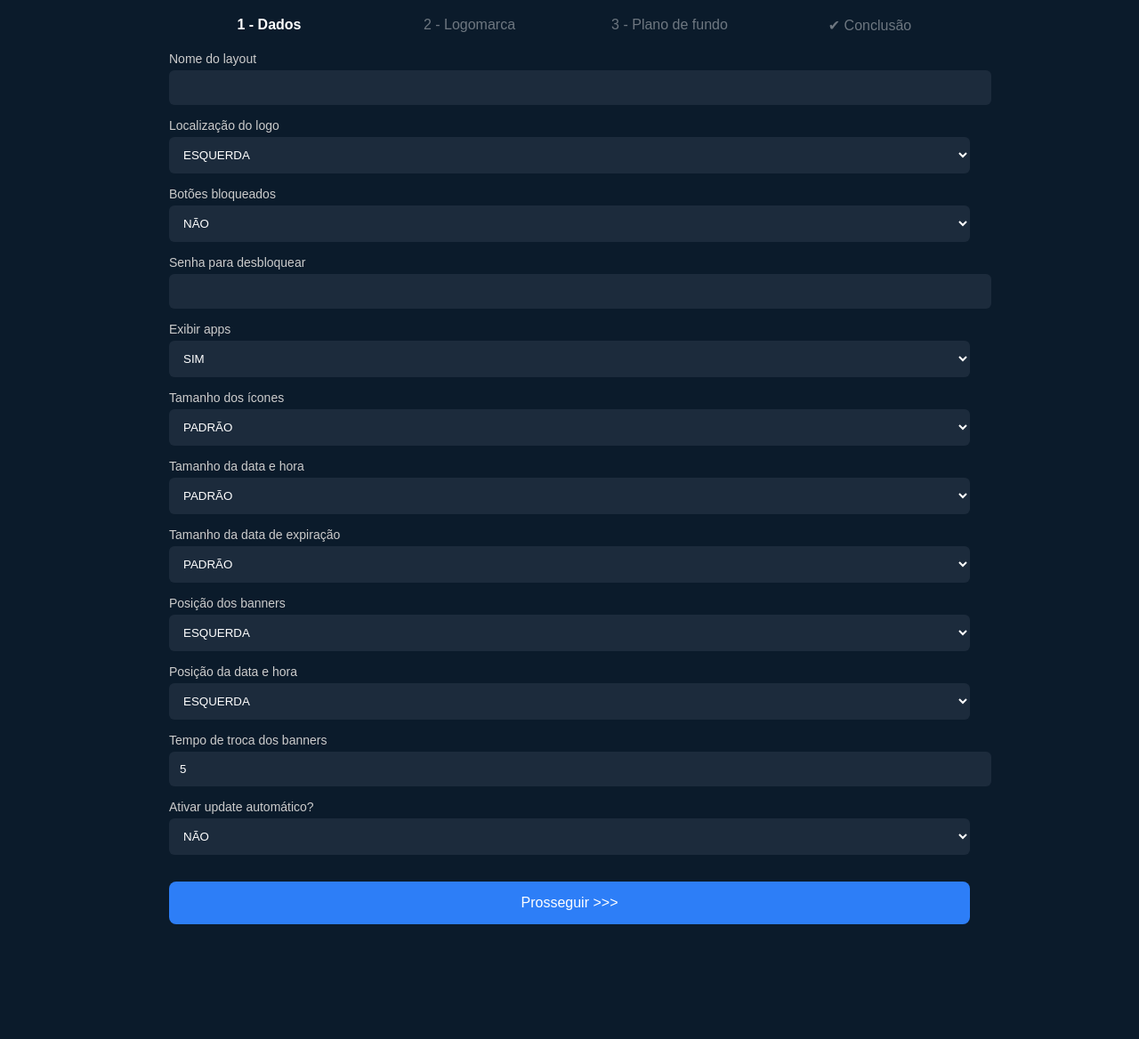
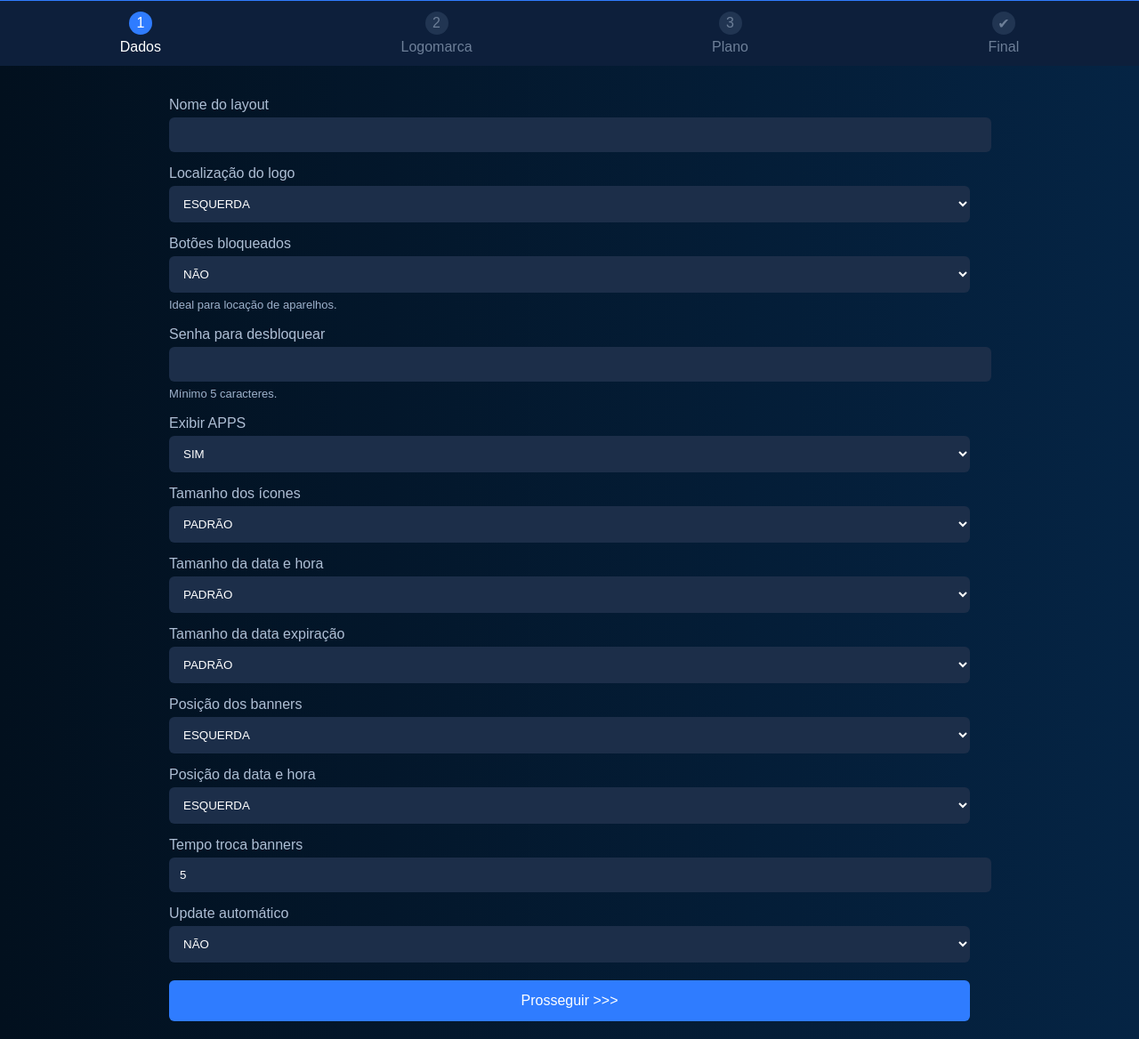
Before and after one commit to lpsmservice/lpsm-backend, a website: page painel/addlayout.html in a window 1280 px wide. Shown: the part 52-1220 px from the top of the page at 89% size. Before the commit the page ends 1111 px from the top, so only its background shows below. Drawn offline with Linux system fonts and the light colour scheme.

Commit message:
corrige menu dos layouts

```diff
--- a/painel/addlayout.html
+++ b/painel/addlayout.html
@@ -6,79 +6,100 @@
 
 <style>
 body {
-  background: #0b1b2b;
-  color: #fff;
-  font-family: Arial;
-  margin: 0;
+  margin:0;
+  font-family:Arial;
+  background: linear-gradient(90deg,#02101e,#052444);
+  color:#fff;
 }
 
-.topbar {
-  background: #2d7ef7;
-  padding: 15px;
-  text-align: center;
-  font-weight: bold;
-  font-size: 18px;
+/* TOPO */
+.topbar{
+  background:#2f7cff;
+  padding:16px;
+  text-align:center;
+  font-weight:bold;
+  font-size:18px;
+  position:sticky;
+  top:0;
 }
 
-.container {
-  padding: 20px;
-  max-width: 900px;
-  margin: auto;
+/* PASSOS */
+.steps{
+  display:flex;
+  justify-content:space-around;
+  background:#0d1f3b;
+  padding:12px 0;
 }
 
-h2 {
-  margin-top: 0;
+.step{
+  text-align:center;
+  color:#6d7f98;
 }
 
-.input-group {
-  margin-bottom: 15px;
+.step.active{
+  color:#fff;
 }
 
-label {
-  display: block;
-  margin-bottom: 5px;
-  font-size: 14px;
-  color: #ccc;
+.circle{
+  width:26px;
+  height:26px;
+  border-radius:50%;
+  background:#213552;
+  display:flex;
+  align-items:center;
+  justify-content:center;
+  margin:auto;
+  margin-bottom:5px;
 }
 
-input, select {
-  width: 100%;
-  padding: 12px;
-  border-radius: 6px;
-  border: none;
-  background: #1c2b3c;
-  color: #fff;
+.step.active .circle{
+  background:#2f7cff;
 }
 
-button {
-  width: 100%;
-  padding: 15px;
-  background: #2d7ef7;
-  border: none;
-  color: #fff;
-  border-radius: 8px;
-  cursor: pointer;
-  margin-top: 15px;
-  font-size: 16px;
+/* CONTEUDO */
+.container{
+  padding:20px;
+  max-width:900px;
+  margin:auto;
 }
 
-.steps {
-  display: flex;
-  justify-content: space-between;
-  margin-bottom: 20px;
+label{
+  display:block;
+  margin-top:15px;
+  margin-bottom:5px;
+  color:#aebed4;
 }
 
-.step {
-  flex: 1;
-  text-align: center;
-  opacity: 0.4;
+input,select{
+  width:100%;
+  padding:12px;
+  border:none;
+  border-radius:6px;
+  background:#1c2e49;
+  color:#fff;
 }
 
-.step.active {
-  opacity: 1;
-  font-weight: bold;
+.info{
+  font-size:13px;
+  color:#9fb1cb;
+  margin-top:5px;
+  line-height:1.4;
 }
 
+button{
+  width:100%;
+  margin-top:20px;
+  padding:14px;
+  border:none;
+  border-radius:6px;
+  background:#2f7cff;
+  color:#fff;
+  font-size:16px;
+  cursor:pointer;
+}
+
+.section{display:none;}
+.section.active{display:block;}
 </style>
 </head>
 
@@ -86,141 +107,110 @@ button {
 
 <div class="topbar">Editar layout</div>
 
+<div class="steps">
+  <div class="step active"><div class="circle">1</div>Dados</div>
+  <div class="step"><div class="circle">2</div>Logomarca</div>
+  <div class="step"><div class="circle">3</div>Plano</div>
+  <div class="step"><div class="circle">✔</div>Final</div>
+</div>
+
 <div class="container">
 
-<div class="steps">
-  <div class="step active">1 - Dados</div>
-  <div class="step">2 - Logomarca</div>
-  <div class="step">3 - Plano de fundo</div>
-  <div class="step">✔ Conclusão</div>
-</div>
+<!-- STEP 1 -->
+<div id="s1" class="section active">
 
-<!-- STEP 1 -->
-<div id="step1">
-
-  <div class="input-group">
 <label>Nome do layout</label>
 <input id="name">
-  </div>
 
-  <div class="input-group">
 <label>Localização do logo</label>
 <select id="logoPosition">
 <option>ESQUERDA</option>
+<option>CENTRO</option>
 <option>DIREITA</option>
-      <option>CENTRO</option>
 </select>
-  </div>
 
-  <div class="input-group">
 <label>Botões bloqueados</label>
 <select id="blocked">
 <option>NÃO</option>
 <option>SIM</option>
 </select>
+<div class="info">
+Ideal para locação de aparelhos.
 </div>
 
-  <div class="input-group">
 <label>Senha para desbloquear</label>
 <input id="password">
+<div class="info">
+Mínimo 5 caracteres.
 </div>
 
-  <div class="input-group">
-    <label>Exibir apps</label>
+<label>Exibir APPS</label>
 <select id="showApps">
 <option>SIM</option>
 <option>NÃO</option>
 </select>
-  </div>
 
-  <div class="input-group">
 <label>Tamanho dos ícones</label>
 <select id="iconSize">
 <option>PADRÃO</option>
 <option>PEQUENO</option>
 <option>GRANDE</option>
 </select>
-  </div>
 
-  <div class="input-group">
 <label>Tamanho da data e hora</label>
 <select id="clockSize">
 <option>PADRÃO</option>
 <option>PEQUENO</option>
 <option>GRANDE</option>
 </select>
-  </div>
 
-  <div class="input-group">
-    <label>Tamanho da data de expiração</label>
+<label>Tamanho da data expiração</label>
 <select id="expireSize">
 <option>PADRÃO</option>
 <option>PEQUENO</option>
 <option>GRANDE</option>
 </select>
-  </div>
 
-  <div class="input-group">
 <label>Posição dos banners</label>
 <select id="bannerPosition">
 <option>ESQUERDA</option>
 <option>DIREITA</option>
 </select>
-  </div>
 
-  <div class="input-group">
 <label>Posição da data e hora</label>
 <select id="clockPosition">
 <option>ESQUERDA</option>
 <option>DIREITA</option>
 </select>
-  </div>
 
-  <div class="input-group">
-    <label>Tempo de troca dos banners</label>
+<label>Tempo troca banners</label>
 <input id="bannerTime" value="5">
-  </div>
 
-  <div class="input-group">
-    <label>Ativar update automático?</label>
+<label>Update automático</label>
 <select id="autoUpdate">
 <option>NÃO</option>
 <option>SIM</option>
 </select>
-  </div>
 
-  <button onclick="nextStep()">Prosseguir >>></button>
-
+<button onclick="next()">Prosseguir >>></button>
 </div>
 
 <!-- STEP 2 -->
-<div id="step2" style="display:none;">
-  <h2>Logomarca</h2>
-
-  <div class="input-group">
+<div id="s2" class="section">
 <label>URL da logo</label>
 <input id="logoUrl">
-  </div>
-
-  <button onclick="nextStep()">Prosseguir >>></button>
+<button onclick="next()">Prosseguir >>></button>
 </div>
 
 <!-- STEP 3 -->
-<div id="step3" style="display:none;">
-  <h2>Plano de fundo</h2>
-
-  <div class="input-group">
+<div id="s3" class="section">
 <label>URL do fundo</label>
 <input id="background">
-  </div>
-
-  <button onclick="nextStep()">Prosseguir >>></button>
+<button onclick="next()">Prosseguir >>></button>
 </div>
 
 <!-- STEP 4 -->
-<div id="step4" style="display:none;">
-  <h2>Conclusão</h2>
-
+<div id="s4" class="section">
 <button onclick="salvar()">SALVAR LAYOUT</button>
 </div>
 
@@ -229,41 +219,41 @@ button {
 <script>
 
 const API = window.location.origin;
-let step = 1;
+let step=1;
 
-function nextStep() {
-  document.getElementById('step' + step).style.display = 'none';
+function next(){
+  document.getElementById('s'+step).classList.remove('active');
   step++;
-  document.getElementById('step' + step).style.display = 'block';
+  document.getElementById('s'+step).classList.add('active');
 }
 
-async function salvar() {
+async function salvar(){
 
-  const body = {
-    name: document.getElementById('name').value,
-    logoPosition: document.getElementById('logoPosition').value,
-    blocked: document.getElementById('blocked').value,
-    password: document.getElementById('password').value,
-    showApps: document.getElementById('showApps').value,
-    iconSize: document.getElementById('iconSize').value,
-    clockSize: document.getElementById('clockSize').value,
-    expireSize: document.getElementById('expireSize').value,
-    bannerPosition: document.getElementById('bannerPosition').value,
-    clockPosition: document.getElementById('clockPosition').value,
-    bannerTime: document.getElementById('bannerTime').value,
-    autoUpdate: document.getElementById('autoUpdate').value,
-    logoUrl: document.getElementById('logoUrl').value,
-    background: document.getElementById('background').value
+  const body={
+    name:name.value,
+    logoPosition:logoPosition.value,
+    buttonsLocked:blocked.value==="SIM",
+    unlockPassword:password.value,
+    showAppsButton:showApps.value==="SIM",
+    iconSize:iconSize.value,
+    clockSize:clockSize.value,
+    expireSize:expireSize.value,
+    bannerPosition:bannerPosition.value,
+    datePosition:clockPosition.value,
+    bannerInterval:Number(bannerTime.value),
+    autoUpdate:autoUpdate.value==="SIM",
+    logo:logoUrl.value,
+    background:background.value
   };
 
-  await fetch(API + '/layouts', {
-    method: 'POST',
-    headers: {'Content-Type':'application/json'},
-    body: JSON.stringify(body)
+  await fetch(API+'/layouts',{
+    method:'POST',
+    headers:{'Content-Type':'application/json'},
+    body:JSON.stringify(body)
   });
 
   alert('Layout salvo!');
-  window.location.href = 'layouts.html';
+  location.href='layouts.html';
 }
 
 </script>
```
Lines whose indentation alone changed are shown as unchanged.
